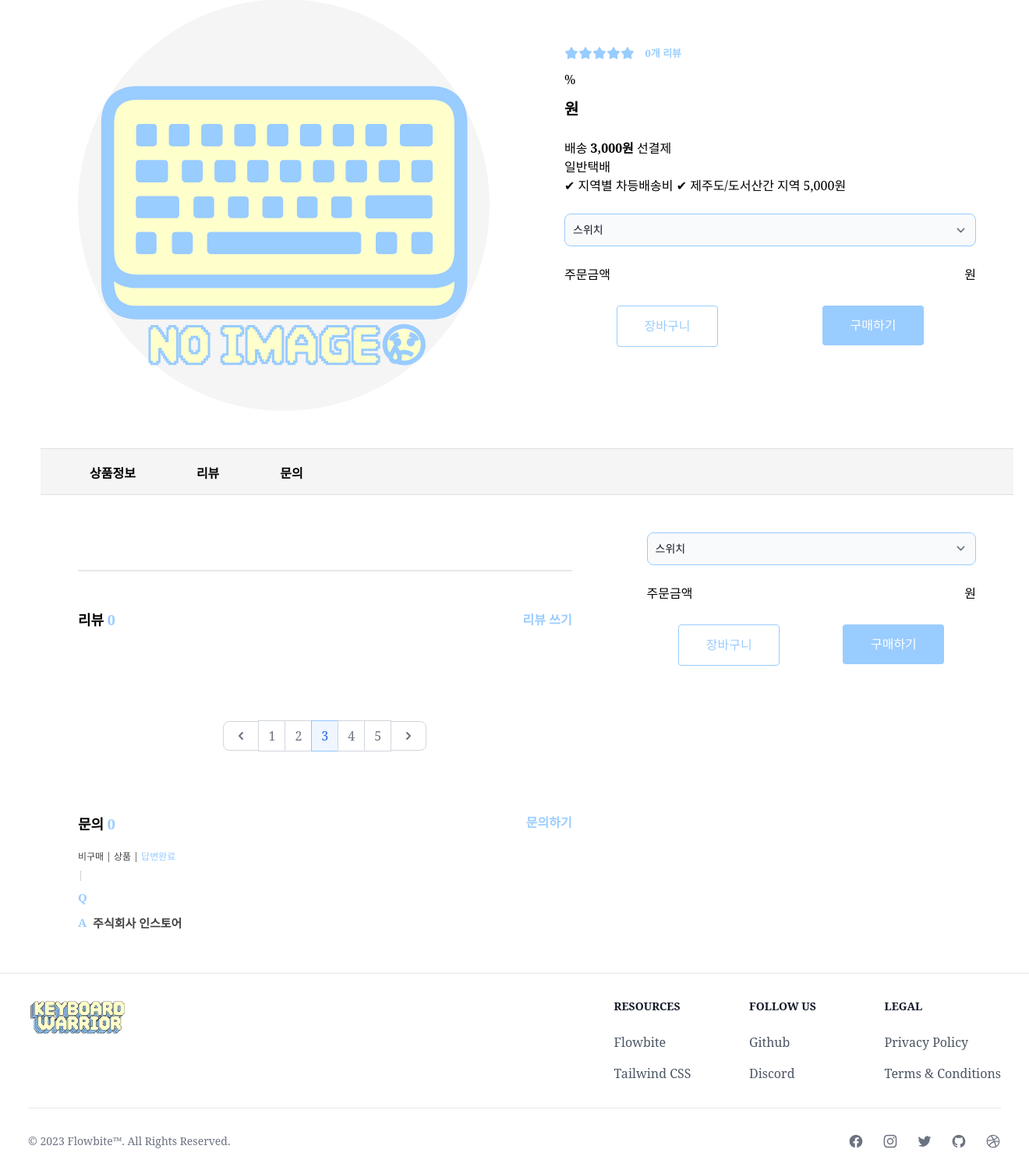
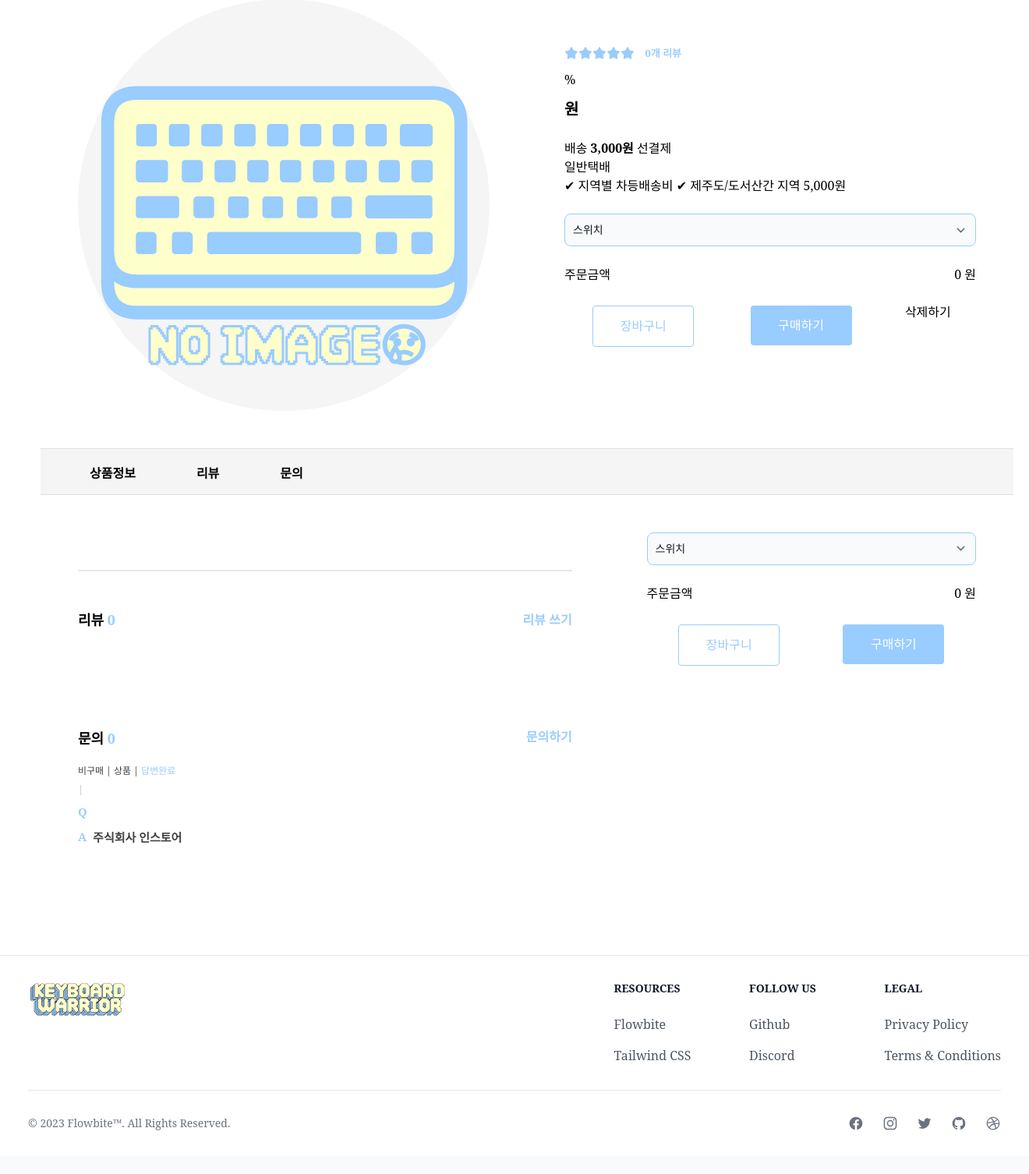
Before and after one commit to keyboard-warriors6/keyboard_warrior, a Django app: page /products/1/review/ in a window 1320 px wide. Shown: the part 272-1778 px from the top of the page at 78% size. After the commit the page ends 1722 px from the top, so only its background shows below. Run offline with Django 3.2, Linux system fonts and the light colour scheme; the visitor is signed in with stand-in values (Sample User, id 1); some libraries are stand-ins or nearby versions; some web fonts are replaced.

Commit message:
[UPDATE] product_detail.html

```diff
--- a/products/templates/products/product_detail.html
+++ b/products/templates/products/product_detail.html
@@ -63,7 +63,7 @@
 
           <div class="flex product-price mb-6">
             <span>주문금액</span>
-            <p id="origin_price2"><span>{{ product.discounted_price }}</span> 원</p>
+            <p><span class="origin-price2">0</span> 원</p>
           </div>
 
           <div class="flex flex-row mt-2" style="justify-content: space-around;">
@@ -82,6 +82,9 @@
               <input type= "hidden" name="cnt">
               <button type="submit" class="basis-1/2 rounded-none product-purchase-btn m-1" style="border-radius: 4px; background-color: #99CCFF;">구매하기</button>
             </form>
+            <div>
+              <a href="{% url 'products:product_delete' product.pk %}">삭제하기</a>
+            </div>
           </div>
         </div>
       </div>
@@ -237,39 +240,6 @@
           {% endfor %}
         </div>
 
-          <!-- 페이지네이션 -->
-          <div class="product-pagination">
-            <ul class="inline-flex items-center -space-x-px">
-              <li>
-                <a href="#" class="block px-3 py-2 ml-0 leading-tight text-gray-500 bg-white border border-gray-300 rounded-l-lg hover:bg-gray-100 hover:text-gray-700 dark:bg-gray-800 dark:border-gray-700 dark:text-gray-400 dark:hover:bg-gray-700 dark:hover:text-white">
-                  <span class="sr-only">Previous</span>
-                  <svg aria-hidden="true" class="w-5 h-5" fill="currentColor" viewBox="0 0 20 20" xmlns="http://www.w3.org/2000/svg"><path fill-rule="evenodd" d="M12.707 5.293a1 1 0 010 1.414L9.414 10l3.293 3.293a1 1 0 01-1.414 1.414l-4-4a1 1 0 010-1.414l4-4a1 1 0 011.414 0z" clip-rule="evenodd"></path></svg>
-                </a>
-              </li>
-              <li>
-                <a href="#" class="px-3 py-2 leading-tight text-gray-500 bg-white border border-gray-300 hover:bg-gray-100 hover:text-gray-700 dark:bg-gray-800 dark:border-gray-700 dark:text-gray-400 dark:hover:bg-gray-700 dark:hover:text-white">1</a>
-              </li>
-              <li>
-                <a href="#" class="px-3 py-2 leading-tight text-gray-500 bg-white border border-gray-300 hover:bg-gray-100 hover:text-gray-700 dark:bg-gray-800 dark:border-gray-700 dark:text-gray-400 dark:hover:bg-gray-700 dark:hover:text-white">2</a>
-              </li>
-              <li>
-                <a href="#" aria-current="page" class="z-10 px-3 py-2 leading-tight text-blue-600 border border-blue-300 bg-blue-50 hover:bg-blue-100 hover:text-blue-700 dark:border-gray-700 dark:bg-gray-700 dark:text-white">3</a>
-              </li>
-              <li>
-                <a href="#" class="px-3 py-2 leading-tight text-gray-500 bg-white border border-gray-300 hover:bg-gray-100 hover:text-gray-700 dark:bg-gray-800 dark:border-gray-700 dark:text-gray-400 dark:hover:bg-gray-700 dark:hover:text-white">4</a>
-              </li>
-              <li>
-                <a href="#" class="px-3 py-2 leading-tight text-gray-500 bg-white border border-gray-300 hover:bg-gray-100 hover:text-gray-700 dark:bg-gray-800 dark:border-gray-700 dark:text-gray-400 dark:hover:bg-gray-700 dark:hover:text-white">5</a>
-              </li>
-              <li>
-                <a href="#" class="block px-3 py-2 leading-tight text-gray-500 bg-white border border-gray-300 rounded-r-lg hover:bg-gray-100 hover:text-gray-700 dark:bg-gray-800 dark:border-gray-700 dark:text-gray-400 dark:hover:bg-gray-700 dark:hover:text-white">
-                  <span class="sr-only">Next</span>
-                  <svg aria-hidden="true" class="w-5 h-5" fill="currentColor" viewBox="0 0 20 20" xmlns="http://www.w3.org/2000/svg"><path fill-rule="evenodd" d="M7.293 14.707a1 1 0 010-1.414L10.586 10 7.293 6.707a1 1 0 011.414-1.414l4 4a1 1 0 010 1.414l-4 4a1 1 0 01-1.414 0z" clip-rule="evenodd"></path></svg>
-                </a>
-              </li>
-            </ul>
-          </div>
-
           <!-- 문의 -->
           <div class="product-review mt-12">
             <p class="text-lg font-semibold">문의 <span style="color:#99CCFF">{{ inquiries|length }}</span></p>
@@ -330,7 +300,7 @@
           </div>
           <div class="flex product-price mb-6">
             <span>주문금액</span>
-            <p><span class="counted-price">{{ product.discounted_price }}</span> 원</p>
+            <p><span class="origin-price2">0</span> 원</p>
           </div>
           <div class="flex flex-row mt-2" style="justify-content: space-around;">
             {% comment %} <button id="add-to-cart-button" class="basis-1/2 rounded-none product-cart-btn m-1" style="border-radius: 4px;">장바구니</button> {% endcomment %}
@@ -358,7 +328,7 @@
 
 {% block script %}
 <script type="text/javascript" src="/static/JS/product_detail.js"></script>
-<script src="{% static 'axios.min.js' %}"></script>
+{% comment %} <script src="{% static 'axios.min.js' %}"></script> {% endcomment %}
 <script>
   // a태그 비동기 처리
   {% comment %} document.querySelectorAll('a[href^="#"]').forEach(anchor => {
--- a/static/JS/product_detail.js
+++ b/static/JS/product_detail.js
@@ -6,6 +6,18 @@
 const quantitySelect = document.querySelector('#quantity-select');
 const incrementButtons = document.querySelectorAll('.increment-quantity');
 const decrementButtons = document.querySelectorAll('.decrement-quantity');
+
+// 가격 관련된 요소를 가져옴
+const originPriceTag = document.getElementById('origin_price').children[0]
+const originPriceTags2 = document.querySelectorAll('.origin-price2')
+const originPrice = Number(originPriceTag.textContent)
+
+// 수량 관련된 요소를 가져옴
+const target = document.getElementById('cnt');
+const target2 = document.getElementById('cnt2');
+const cntInputs = document.getElementsByName('cnt');
+const cntInputs2 = document.getElementsByName('cnt2');
+
 
 // 카테고리를 선택할 때마다 호출되는 함수
 function handleCategorySelect() {
@@ -34,20 +46,20 @@
     quantityLabel.textContent = `${selectedCategory2} `;
     quantityLabel2.textContent = `${selectedCategory2} `;
   }
+
+  originPriceTags2.forEach((tag) => {
+    tag.textContent = originPrice
+  })
+
+  cntInputs.forEach(input => {
+    input.value = 1
+  })
 }
-
-const originPriceTag = document.getElementById('origin_price').children[0]
-const originPriceTag2 = document.getElementById('origin_price2').children[0]
-const originPrice = Number(originPriceTag.textContent)
-const originPrice2 = Number(originPriceTag2.textContent)
 
 function handleQuantityChange(e) {
   const button = e.target;
   const targetId = button.getAttribute('data-target');
-  const target = document.getElementById('cnt');
-  const target2 = document.getElementById('cnt2');
-  const cntInputs = document.getElementsByName('cnt');
-  const cntInputs2 = document.getElementsByName('cnt2');
+
   const cntPrice = document.querySelectorAll('.counted-price');
   let quantity = Number(target.value);
   // let price = document.getElementById('total_price');
@@ -55,7 +67,11 @@
   if (button.classList.contains('increment-quantity')) {
     quantity++;
     originPriceTag.textContent = Number(originPriceTag.textContent) + originPrice;
-    originPriceTag2.textContent = Number(originPriceTag2.textContent) + originPrice2;
+
+    originPriceTags2.forEach(tag => {
+      tag.textContent = Number(originPriceTag.textContent)
+    });
+
     cntPrice.forEach((price) => {
       price.textContent = Number(price.textContent) + originPrice;
     })
@@ -63,7 +79,11 @@
     if (quantity > 1) {
       quantity--;
       originPriceTag.textContent = Number(originPriceTag.textContent) - originPrice;
-      originPriceTag2.textContent = Number(originPriceTag2.textContent) - originPrice2;
+
+      originPriceTags2.forEach(tag => {
+        tag.textContent = Number(originPriceTag.textContent)
+      });
+
       cntPrice.forEach((price) => {
         price.textContent = Number(price.textContent) - originPrice;
       })
```
